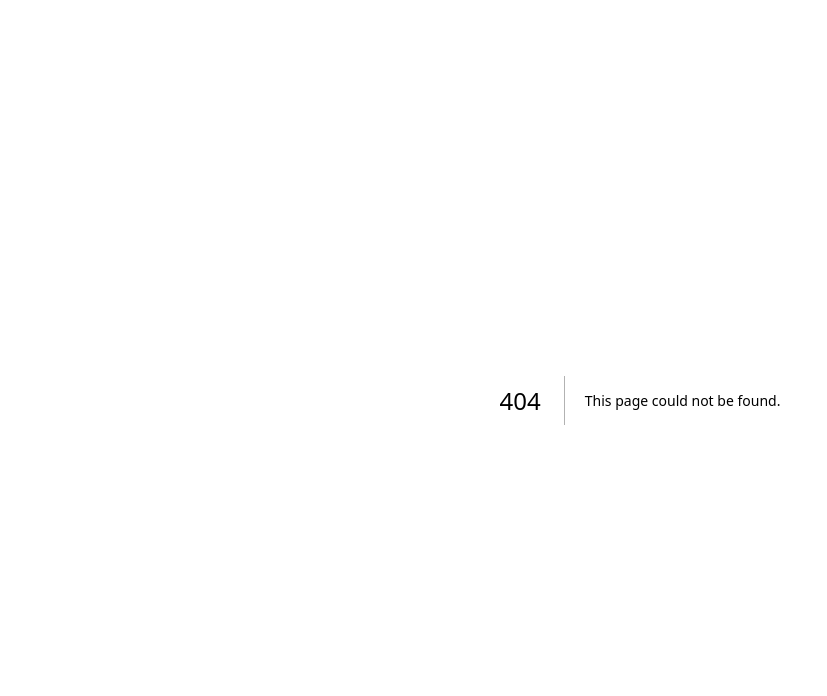
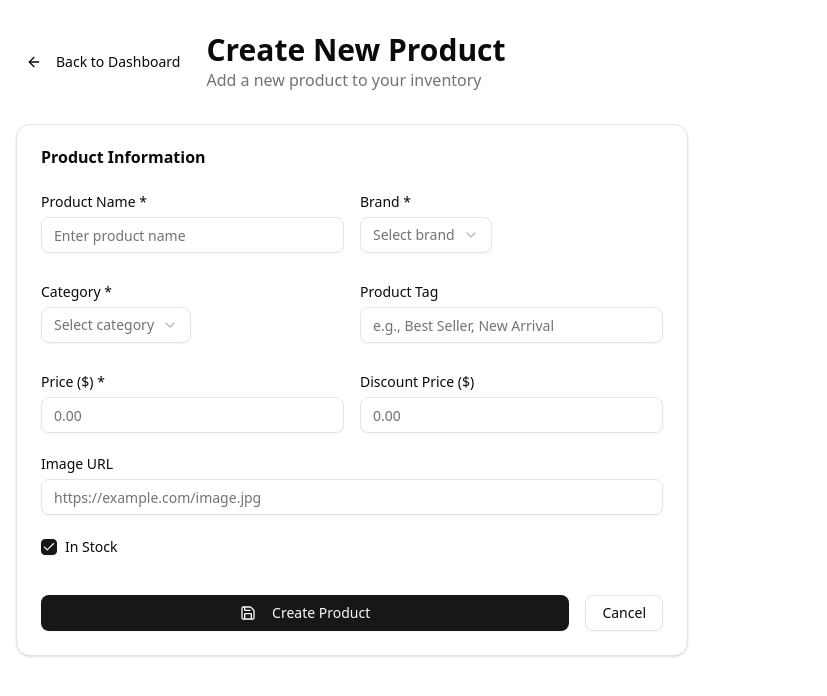
Before and after one commit to AbrehamElka/demo-electronics-site, a Next.js app: page /admin/product/create in a window 1280 px wide. Before the commit this address had no page. Shown: the top 696 px of the page, without its empty margins (0-827 px from the left). Built offline with nearby package versions, Linux system fonts and the light colour scheme.

Commit message:
create product page

```diff
--- /dev/null
+++ b/app/admin/product/create/page.tsx
@@ -0,0 +1,220 @@
+"use client";
+
+import type React from "react";
+
+import { useState } from "react";
+import { useRouter } from "next/navigation";
+import Link from "next/link";
+import { Card, CardContent, CardHeader, CardTitle } from "@/components/ui/card";
+import { Button } from "@/components/ui/button";
+import { Input } from "@/components/ui/input";
+import { Label } from "@/components/ui/label";
+import {
+  Select,
+  SelectContent,
+  SelectItem,
+  SelectTrigger,
+  SelectValue,
+} from "@/components/ui/select";
+import { Checkbox } from "@/components/ui/checkbox";
+import { ArrowLeft, Save } from "lucide-react";
+
+const categories = ["Smartphones", "Laptops", "Tablets", "Audio"];
+const brands = [
+  "Apple",
+  "Samsung",
+  "Google",
+  "Dell",
+  "Sony",
+  "Bose",
+  "Microsoft",
+  "OnePlus",
+];
+
+export default function CreateProduct() {
+  const router = useRouter();
+  const [isLoading, setIsLoading] = useState(false);
+  const [formData, setFormData] = useState({
+    name: "",
+    category: "",
+    brand: "",
+    price: "",
+    discountPrice: "",
+    image: "",
+    tag: "",
+    inStock: true,
+  });
+
+  const handleSubmit = async (e: React.FormEvent) => {
+    e.preventDefault();
+    setIsLoading(true);
+
+    // Simulate API call
+    await new Promise((resolve) => setTimeout(resolve, 1000));
+
+    console.log("Creating product:", formData);
+    setIsLoading(false);
+    router.push("/admin");
+  };
+
+  const handleInputChange = (field: string, value: string | boolean) => {
+    setFormData((prev) => ({ ...prev, [field]: value }));
+  };
+
+  return (
+    <div className="container mx-auto px-4 py-8">
+      {/* Header */}
+      <div className="flex items-center gap-4 mb-8">
+        <Button asChild variant="ghost" size="sm">
+          <Link href="/admin">
+            <ArrowLeft className="h-4 w-4 mr-2" />
+            Back to Dashboard
+          </Link>
+        </Button>
+        <div>
+          <h1 className="text-3xl font-bold">Create New Product</h1>
+          <p className="text-muted-foreground">
+            Add a new product to your inventory
+          </p>
+        </div>
+      </div>
+
+      {/* Form */}
+      <Card className="max-w-2xl">
+        <CardHeader>
+          <CardTitle>Product Information</CardTitle>
+        </CardHeader>
+        <CardContent>
+          <form onSubmit={handleSubmit} className="space-y-6">
+            <div className="grid grid-cols-1 md:grid-cols-2 gap-4">
+              <div className="space-y-2">
+                <Label htmlFor="name">Product Name *</Label>
+                <Input
+                  id="name"
+                  value={formData.name}
+                  onChange={(e) => handleInputChange("name", e.target.value)}
+                  placeholder="Enter product name"
+                  required
+                />
+              </div>
+
+              <div className="space-y-2">
+                <Label htmlFor="brand">Brand *</Label>
+                <Select
+                  value={formData.brand}
+                  onValueChange={(value) => handleInputChange("brand", value)}
+                >
+                  <SelectTrigger>
+                    <SelectValue placeholder="Select brand" />
+                  </SelectTrigger>
+                  <SelectContent>
+                    {brands.map((brand) => (
+                      <SelectItem key={brand} value={brand}>
+                        {brand}
+                      </SelectItem>
+                    ))}
+                  </SelectContent>
+                </Select>
+              </div>
+            </div>
+
+            <div className="grid grid-cols-1 md:grid-cols-2 gap-4">
+              <div className="space-y-2">
+                <Label htmlFor="category">Category *</Label>
+                <Select
+                  value={formData.category}
+                  onValueChange={(value) =>
+                    handleInputChange("category", value)
+                  }
+                >
+                  <SelectTrigger>
+                    <SelectValue placeholder="Select category" />
+                  </SelectTrigger>
+                  <SelectContent>
+                    {categories.map((category) => (
+                      <SelectItem key={category} value={category}>
+                        {category}
+                      </SelectItem>
+                    ))}
+                  </SelectContent>
+                </Select>
+              </div>
+
+              <div className="space-y-2">
+                <Label htmlFor="tag">Product Tag</Label>
+                <Input
+                  id="tag"
+                  value={formData.tag}
+                  onChange={(e) => handleInputChange("tag", e.target.value)}
+                  placeholder="e.g., Best Seller, New Arrival"
+                />
+              </div>
+            </div>
+
+            <div className="grid grid-cols-1 md:grid-cols-2 gap-4">
+              <div className="space-y-2">
+                <Label htmlFor="price">Price ($) *</Label>
+                <Input
+                  id="price"
+                  type="number"
+                  value={formData.price}
+                  onChange={(e) => handleInputChange("price", e.target.value)}
+                  placeholder="0.00"
+                  min="0"
+                  step="0.01"
+                  required
+                />
+              </div>
+
+              <div className="space-y-2">
+                <Label htmlFor="discountPrice">Discount Price ($)</Label>
+                <Input
+                  id="discountPrice"
+                  type="number"
+                  value={formData.discountPrice}
+                  onChange={(e) =>
+                    handleInputChange("discountPrice", e.target.value)
+                  }
+                  placeholder="0.00"
+                  min="0"
+                  step="0.01"
+                />
+              </div>
+            </div>
+
+            <div className="space-y-2">
+              <Label htmlFor="image">Image URL</Label>
+              <Input
+                id="image"
+                value={formData.image}
+                onChange={(e) => handleInputChange("image", e.target.value)}
+                placeholder="https://example.com/image.jpg"
+              />
+            </div>
+
+            <div className="flex items-center space-x-2">
+              <Checkbox
+                id="inStock"
+                checked={formData.inStock}
+                onCheckedChange={(checked) =>
+                  handleInputChange("inStock", checked as boolean)
+                }
+              />
+              <Label htmlFor="inStock">In Stock</Label>
+            </div>
+
+            <div className="flex gap-4 pt-4">
+              <Button type="submit" disabled={isLoading} className="flex-1">
+                <Save className="h-4 w-4 mr-2" />
+                {isLoading ? "Creating..." : "Create Product"}
+              </Button>
+              <Button asChild variant="outline" type="button">
+                <Link href="/admin">Cancel</Link>
+              </Button>
+            </div>
+          </form>
+        </CardContent>
+      </Card>
+    </div>
+  );
+}
```
